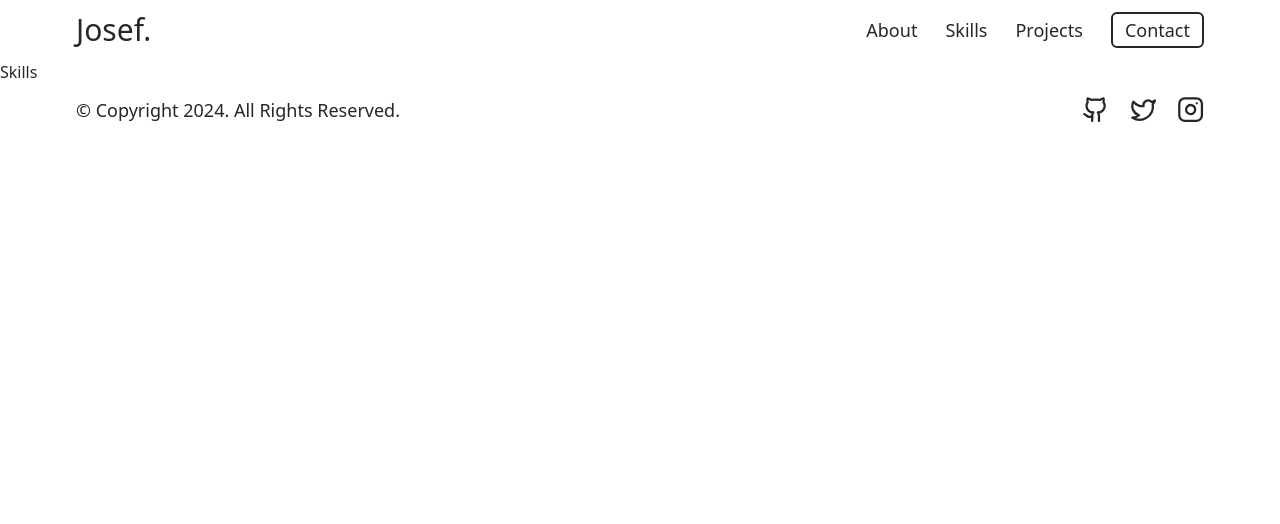
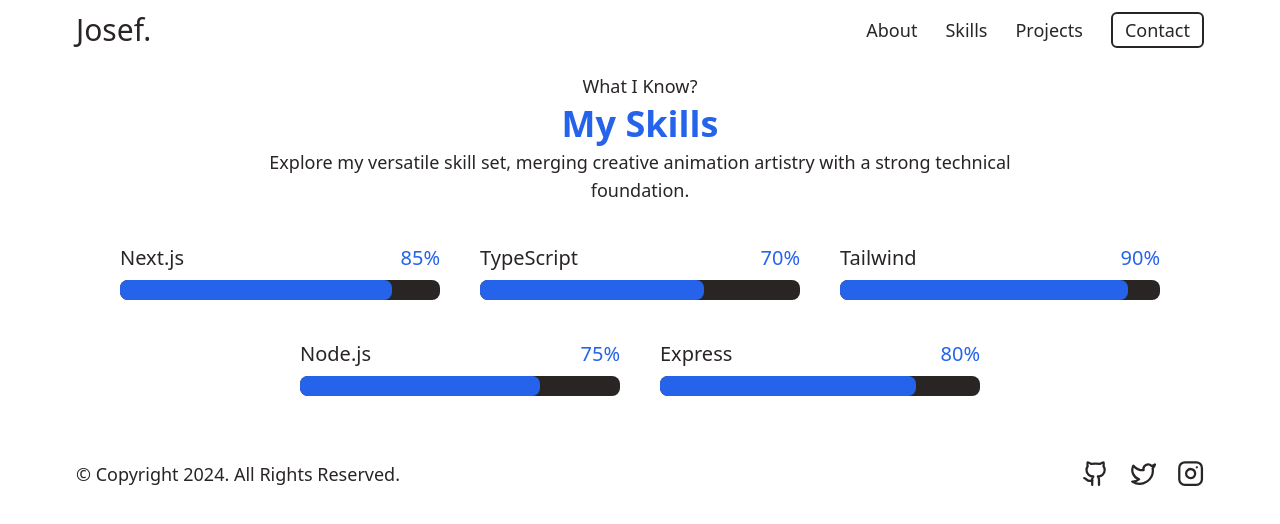
Before and after one commit to aay7ush/cdm-portfolio-website, a React (Vite) app: page /skills in a window 1280 px wide. Shown: the top 524 px of the page. Built offline with nearby package versions, Linux system fonts and the light colour scheme.

Commit message:
feat: add skills page

```diff
--- /dev/null
+++ b/src/components/SkillProgressBar.jsx
@@ -0,0 +1,37 @@
+import { useEffect, useState } from 'react'
+
+function SkillProgressBar({ skill, percentage }) {
+  const [animatedPercentage, setAnimatedPercentage] = useState(0)
+
+  useEffect(() => {
+    if (percentage > 0) {
+      let progress = 0
+      const interval = setInterval(() => {
+        progress += 5
+        if (progress > percentage) {
+          progress = percentage
+          clearInterval(interval)
+        }
+        setAnimatedPercentage(progress)
+      }, 100)
+      return () => clearInterval(interval)
+    }
+  }, [percentage])
+
+  return (
+    <div className="space-y-2 text-xl font-medium">
+      <p>{skill}</p>
+      <div className="h-5 w-80 bg-stone-800 rounded-lg relative">
+        <div
+          style={{ width: `${animatedPercentage}%` }}
+          className="h-5 bg-blue-600 rounded-lg absolute left-0 transition-all duration-500"
+        ></div>
+        <p className="absolute right-0 -top-9 text-blue-600">
+          {animatedPercentage}%
+        </p>
+      </div>
+    </div>
+  )
+}
+
+export default SkillProgressBar
--- a/src/pages/Skills.jsx
+++ b/src/pages/Skills.jsx
@@ -1,4 +1,23 @@
+import Intro from '../components/Intro'
+import SkillProgressBar from '../components/SkillProgressBar'
+
 const Skills = () => {
-  return <div>Skills</div>
+  return (
+    <section className="container">
+      <Intro
+        title="My Skills"
+        subtitle="What I Know?"
+        body="Explore my versatile skill set, merging creative animation artistry with a strong technical foundation."
+      />
+
+      <div className="flex gap-7 md:gap-10 flex-wrap justify-center py-10 font-medium">
+        <SkillProgressBar skill="Next.js" percentage={85} />
+        <SkillProgressBar skill="TypeScript" percentage={70} />
+        <SkillProgressBar skill="Tailwind" percentage={90} />
+        <SkillProgressBar skill="Node.js" percentage={75} />
+        <SkillProgressBar skill="Express" percentage={80} />
+      </div>
+    </section>
+  )
 }
 export default Skills
```
